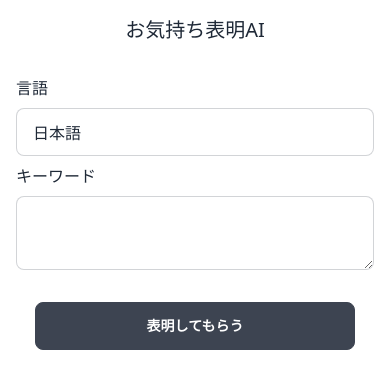
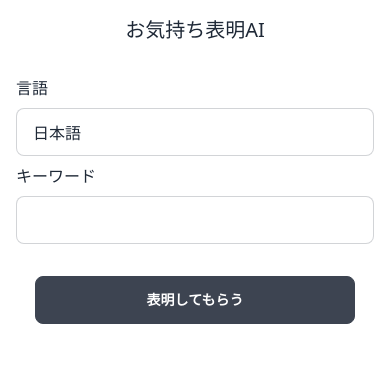
Before and after one commit to totocalcio/my-feelings, a Nuxt app: page / in a window 390 px wide. Shown: the top 388 px of the page. Built offline with nearby package versions, Linux system fonts and the light colour scheme.

Commit message:
マークアップ修正

```diff
--- a/pages/index.vue
+++ b/pages/index.vue
@@ -64,13 +64,12 @@ const handleSubmit = async (e: any) => {
     </div>
     <div class="row">
       <label class="flex" for="keyword">キーワード</label>
-      <textarea
+      <input
         id="keyword"
         type="text"
-        class="textarea textarea-bordered"
+        class="input input-bordered"
         v-model="keyword"
-        placeholder=""
-      ></textarea>
+      />
     </div>
     <button type="button" @click="handleSubmit" class="btn w-80 button">
       表明してもらう
@@ -97,9 +96,6 @@ const handleSubmit = async (e: any) => {
   padding: 4rem;
   margin-inline: auto;
   width: min(100%, 640px);
-  @media (width <= 460px) {
-    padding: 1em;
-  }
 }
 
 .row {
@@ -110,18 +106,6 @@ const handleSubmit = async (e: any) => {
   &:not(:last-of-type) {
     margin-bottom: 1rem;
   }
-  @media screen and (max-width: 640px) {
-    grid-template-columns: 1fr;
-    &:not(:last-of-type) {
-      margin-bottom: 0.5rem;
-    }
-  }
-}
-
-label {
-  @container (width <= 640px) {
-    margin-bottom: 0.5rem;
-  }
 }
 
 .button {
@@ -129,4 +113,24 @@ label {
   margin-inline: auto;
   margin-top: 2rem;
 }
+@media screen and (max-width: 640px) {
+  .row {
+    grid-template-columns: 1fr;
+    &:not(:last-of-type) {
+      margin-bottom: 0.5rem;
+    }
+  }
+  label {
+    margin-bottom: 0.5rem;
+  }
+}
+@media screen and (max-width: 460px) {
+  .container {
+    padding: 1em;
+  }
+  input {
+    display: block;
+    width: 100%;
+  }
+}
 </style>
```
